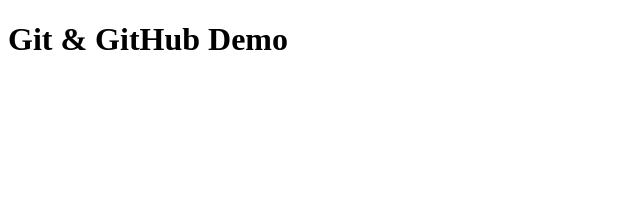
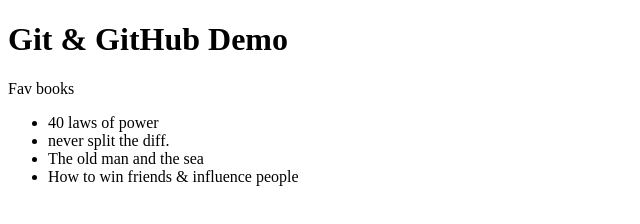
Before and after one commit to Roger-Block/github-collab-demo, a plain HTML site: page index.html in a window 1280 px wide. Shown: the whole page, without its empty margins (0-640 px from the left). Drawn offline with Linux system fonts and the light colour scheme.

Commit message:
add books

```diff
--- a/index.html
+++ b/index.html
@@ -7,5 +7,13 @@
 </head>
 <body>
     <h1>Git & GitHub Demo</h1>
+
+   <p>Fav books</p>
+    <ul>
+        <li>40 laws of power</li>
+        <li>never split the diff.</li>
+        <li>The old man and the sea</li>
+        <li>How to win friends & influence people</li>
+    </ul>
 </body>
 </html>
```
